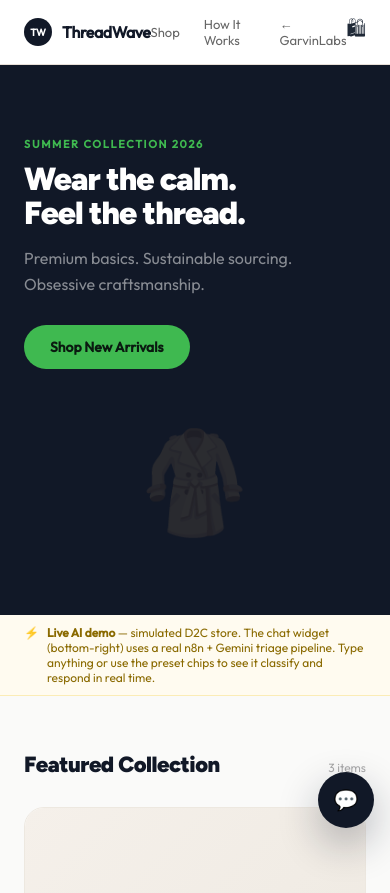
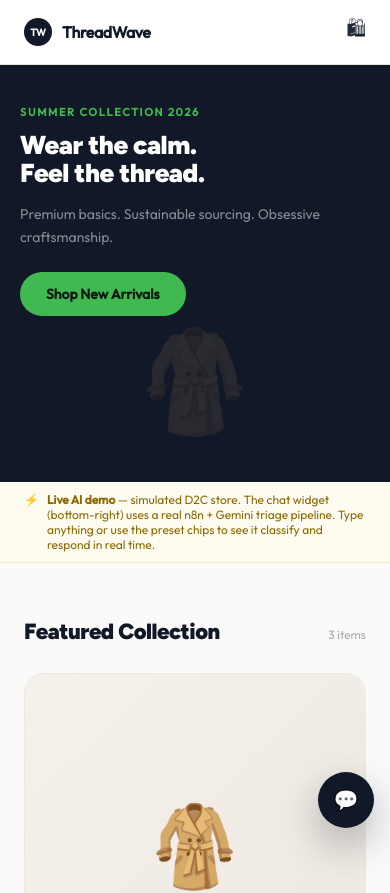
Before and after one commit to GarvinChanderia/garvinlabs-website, a Next.js app: page /demo in a window 390 px wide. Shown: the top 893 px of the page. Built offline with nearby package versions, Linux system fonts and the light colour scheme.

Commit message:
fix: hero responsive — hide nav on mobile, reduce padding, fix font clamp

```diff
--- a/app/demo/threadwave.module.css
+++ b/app/demo/threadwave.module.css
@@ -45,11 +45,19 @@
 .storeNavLink:hover { color: #111827; }
 .cartIcon { font-size: 20px; cursor: pointer; background: none; border: none; }
 
+@media (max-width: 640px) {
+  .storeNav { display: none; }
+  .brandBadge { display: none; }
+}
+
 /* ── Hero ── */
 .hero {
   background: #111827;
   color: #fff;
-  padding: 72px 24px;
+  padding: 64px 20px;
+}
+@media (max-width: 640px) {
+  .hero { padding: 40px 20px; }
 }
 .heroInner {
   max-width: 1100px;
@@ -60,21 +68,26 @@
   align-items: center;
 }
 @media (max-width: 768px) {
-  .heroInner { grid-template-columns: 1fr; }
+  .heroInner { grid-template-columns: 1fr; gap: 0; }
   .heroVisual { display: none; }
-  .brandBadge { display: none; }
 }
 .heroEyebrow { font-size: 11px; font-weight: 700; letter-spacing: 0.15em; text-transform: uppercase; color: #3fb950; margin-bottom: 12px; }
 .heroTitle {
-  font-size: clamp(32px, 4vw, 48px);
+  font-size: clamp(28px, 6vw, 48px);
   font-weight: 900;
-  line-height: 1.05;
+  line-height: 1.08;
   letter-spacing: -1px;
   color: #fff;
   margin-bottom: 16px;
   font-family: var(--font-heading, 'Figtree', sans-serif);
 }
-.heroSub { font-size: 16px; color: rgba(255,255,255,0.5); line-height: 1.6; margin-bottom: 28px; }
+@media (max-width: 400px) {
+  .heroTitle { font-size: 26px; letter-spacing: -0.5px; }
+}
+.heroSub { font-size: 15px; color: rgba(255,255,255,0.5); line-height: 1.6; margin-bottom: 24px; }
+@media (max-width: 640px) {
+  .heroSub { font-size: 14px; }
+}
 .heroCta {
   display: inline-block;
   background: #3fb950;
--- a/app/demos/threadwave/threadwave.module.css
+++ b/app/demos/threadwave/threadwave.module.css
@@ -45,11 +45,19 @@
 .storeNavLink:hover { color: #111827; }
 .cartIcon { font-size: 20px; cursor: pointer; background: none; border: none; }
 
+@media (max-width: 640px) {
+  .storeNav { display: none; }
+  .brandBadge { display: none; }
+}
+
 /* ── Hero ── */
 .hero {
   background: #111827;
   color: #fff;
-  padding: 72px 24px;
+  padding: 64px 20px;
+}
+@media (max-width: 640px) {
+  .hero { padding: 40px 20px; }
 }
 .heroInner {
   max-width: 1100px;
@@ -60,21 +68,26 @@
   align-items: center;
 }
 @media (max-width: 768px) {
-  .heroInner { grid-template-columns: 1fr; }
+  .heroInner { grid-template-columns: 1fr; gap: 0; }
   .heroVisual { display: none; }
-  .brandBadge { display: none; }
 }
 .heroEyebrow { font-size: 11px; font-weight: 700; letter-spacing: 0.15em; text-transform: uppercase; color: #3fb950; margin-bottom: 12px; }
 .heroTitle {
-  font-size: clamp(32px, 4vw, 48px);
+  font-size: clamp(28px, 6vw, 48px);
   font-weight: 900;
-  line-height: 1.05;
+  line-height: 1.08;
   letter-spacing: -1px;
   color: #fff;
   margin-bottom: 16px;
   font-family: var(--font-heading, 'Figtree', sans-serif);
 }
-.heroSub { font-size: 16px; color: rgba(255,255,255,0.5); line-height: 1.6; margin-bottom: 28px; }
+@media (max-width: 400px) {
+  .heroTitle { font-size: 26px; letter-spacing: -0.5px; }
+}
+.heroSub { font-size: 15px; color: rgba(255,255,255,0.5); line-height: 1.6; margin-bottom: 24px; }
+@media (max-width: 640px) {
+  .heroSub { font-size: 14px; }
+}
 .heroCta {
   display: inline-block;
   background: #3fb950;
```
